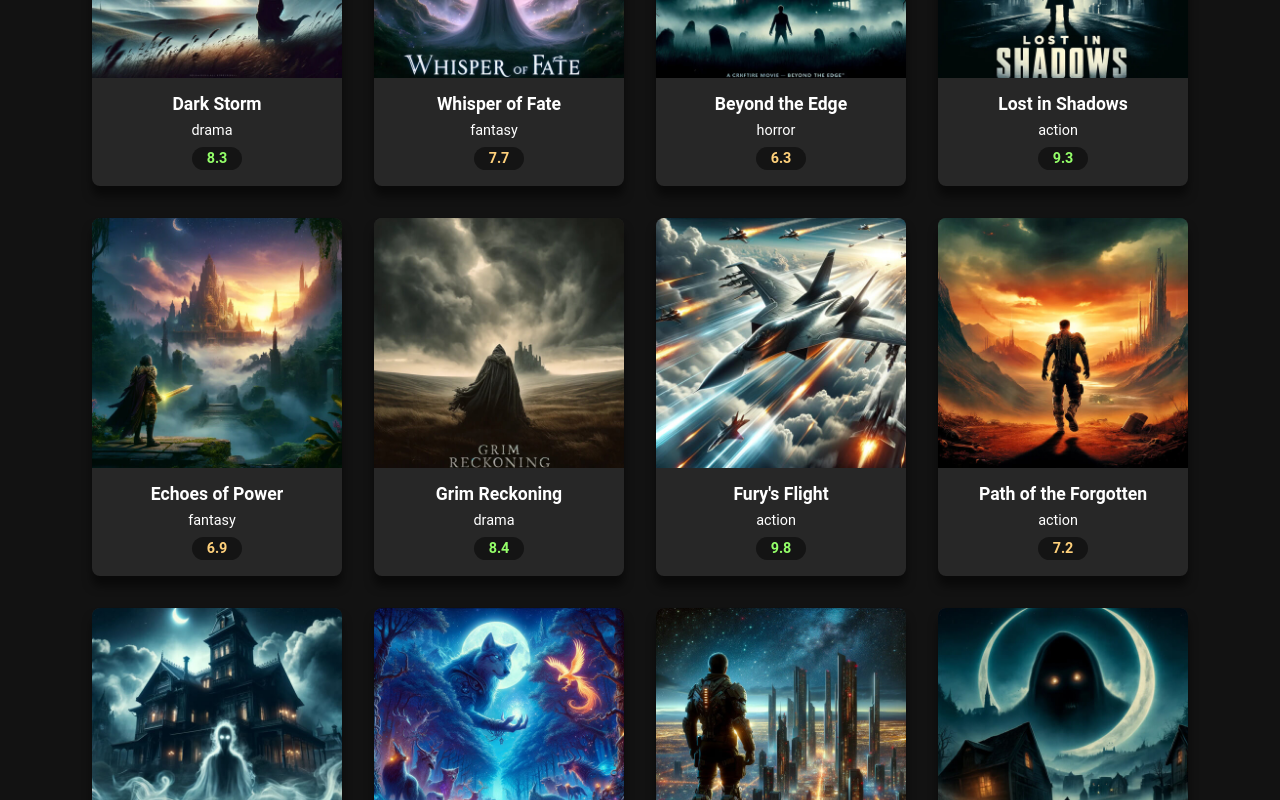
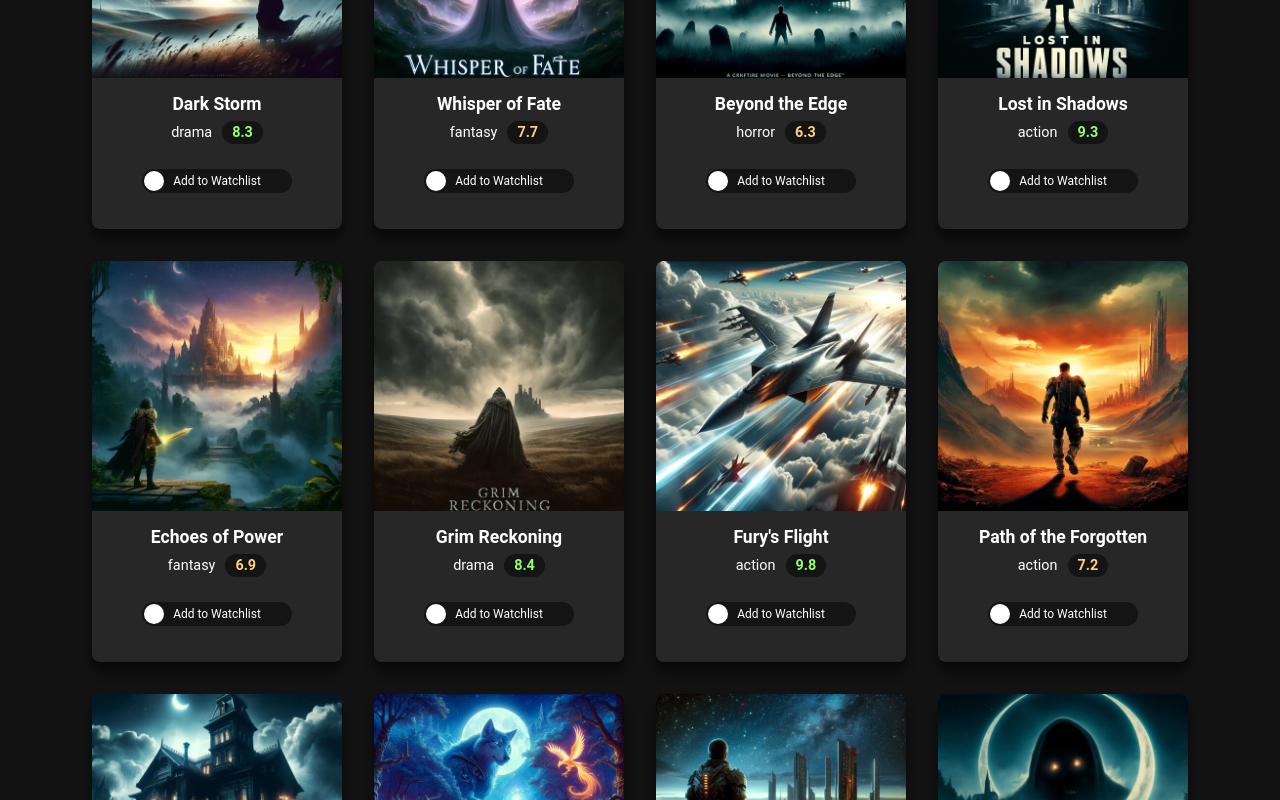
Before and after one commit to GuyFirst/moviedux, a React (Create React App) app: page / in a window 1280 px wide. Shown: the part 860-1660 px from the top of the page. Built offline with nearby package versions, Linux system fonts and the light colour scheme.

Commit message:
added watchlist ui and logic

```diff
--- a/src/App.js
+++ b/src/App.js
@@ -10,12 +10,19 @@
 function App() {
 
     const [movies, setMovies] = useState([]);
+    const [watchlist, setWatchlist] = useState([]);
 
     useEffect(() => {
     fetch("movies.json")
       .then((response) => response.json())
       .then((data) => setMovies(data));
   }, []);
+
+  const toggleWatchlist = (movieId) => {
+    setWatchlist(prev =>
+      prev.includes(movieId) ? prev.filter(id => id !== movieId) : [...prev, movieId]
+    )
+  }
 
   return (
     <div className="App">
@@ -28,13 +35,19 @@
                 <Link to="/">Home</Link>
               </il>
               <il>
-                <Link to="/WatchList">Watclist</Link>
+                <Link to="/Watchlist">Watclist</Link>
               </il>
             </ul>
           </nav>
           <Routes>
-            <Route path="/" element={<MoviesGrid movies={movies}/>}></Route>
-            <Route path="/Watchlist" element={<Watchlist/>}></Route>
+            <Route
+              path="/"
+              element={<MoviesGrid movies={movies} watchlist = {watchlist} toggleWatchlist={toggleWatchlist}/>}>
+              </Route>
+            <Route
+              path="/Watchlist"
+              element={<Watchlist movies ={movies} watchlist = {watchlist} toggleWatchlist={toggleWatchlist}/>}>
+              </Route>
           </Routes>
         </Router>
       </div>
--- a/src/components/MovieCard.js
+++ b/src/components/MovieCard.js
@@ -1,7 +1,7 @@
 import React from "react";
 import '../styles.css';
 
-export default function MovieCard({ movie }) {
+export default function MovieCard({ movie, isWatchlisted, toggleWatchlist }) {
 
     const handleError = (e) => {
         e.target.src = "images/default.jpg";
@@ -15,8 +15,16 @@
         <img src={`images/${movie.image}`} alt={movie.title} onError={handleError} />
         <div className="movie-card-info">
           <h3 className="movie-card-title">{movie.title}</h3>
-          <p className="movie-card-genre">{movie.genre}</p>
-          <p className={`movie-card-rating ${getRatingClass(movie.rating)}`}>{movie.rating}</p>
+          <div>
+            <span className="movie-card-genre">{movie.genre}</span>
+            <span className={`movie-card-rating ${getRatingClass(movie.rating)}`}>{movie.rating}</span>
+          </div>
+          <label className = "switch">
+            <input type="checkbox" checked={isWatchlisted} onChange = {() => toggleWatchlist(movie.id)}></input>
+            <span className="slider">
+              <span className="slider-label">{isWatchlisted? "In Watchlist" : "Add to Watchlist"}</span>
+            </span>
+          </label>
         </div>
       </div>
     );
--- a/src/components/MoviesGrid.js
+++ b/src/components/MoviesGrid.js
@@ -3,7 +3,7 @@
 import MovieCard from "./MovieCard";
 import { RATINGS } from "../constants/ratings";
 
-export default function MoviesGrid({movies}) {
+export default function MoviesGrid({movies, watchlist, toggleWatchlist}) {
   const [searchTerm, setSearchTerm] = useState("");
 
   const [genre, setGenre] = useState("All Genres");
@@ -109,7 +109,12 @@
           </div>
         ) : (
           filteredMovies.map((movie) => (
-            <MovieCard movie={movie} key={movie.id} />
+            <MovieCard
+              movie={movie}
+              key={movie.id}
+              toggleWatchlist={toggleWatchlist}
+              isWatchlisted = {watchlist.includes(movie.id)}
+              ></MovieCard>
           ))
         )}
       </div>
--- a/src/components/Watchlist.js
+++ b/src/components/Watchlist.js
@@ -1,11 +1,20 @@
 import React from "react";
 import "../styles.css";
+import MovieCard from "./MovieCard";
 
 
-export default function Watchlist() {
+export default function Watchlist({movies, watchlist, toggleWatchlist}) {
   return (
     <div>
         <h1>Your Watchlist</h1>
+        <div className="watchlist">
+          {
+            watchlist.map(id =>{
+              const movie = movies.find(movie => movie.id === id);
+              return <MovieCard key ={id} movie = {movie} toggleWatchlist={toggleWatchlist} isWatchlisted={true}></MovieCard>
+            })
+          }
+        </div>
     </div>
   );
 }
```
